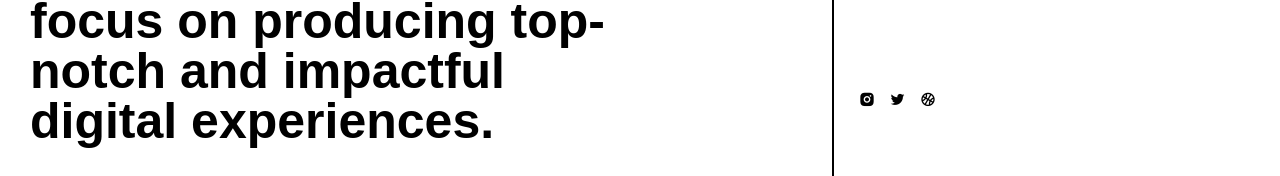
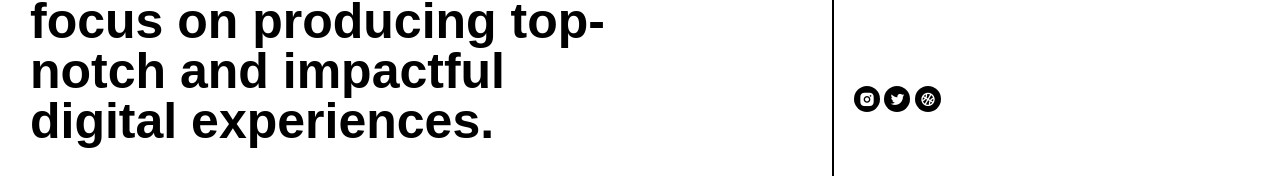
Before and after one commit to MuhammadUmair151601/portfolio_project2, a plain HTML site: page index.html in a window 1280 px wide. Shown: the part 1159-1335 px from the top of the page. Drawn offline with nearby package versions, Linux system fonts and the light colour scheme.

Commit message:
social media button correction done

```diff
--- a/style.css
+++ b/style.css
@@ -78,6 +78,9 @@ html, body{
 }
 #icons i{
     padding: 5px;
+    background-color: black;
+    color: white;
+    border-radius: 50%;
 }
 #icons {
     margin-top: 40%;
```
